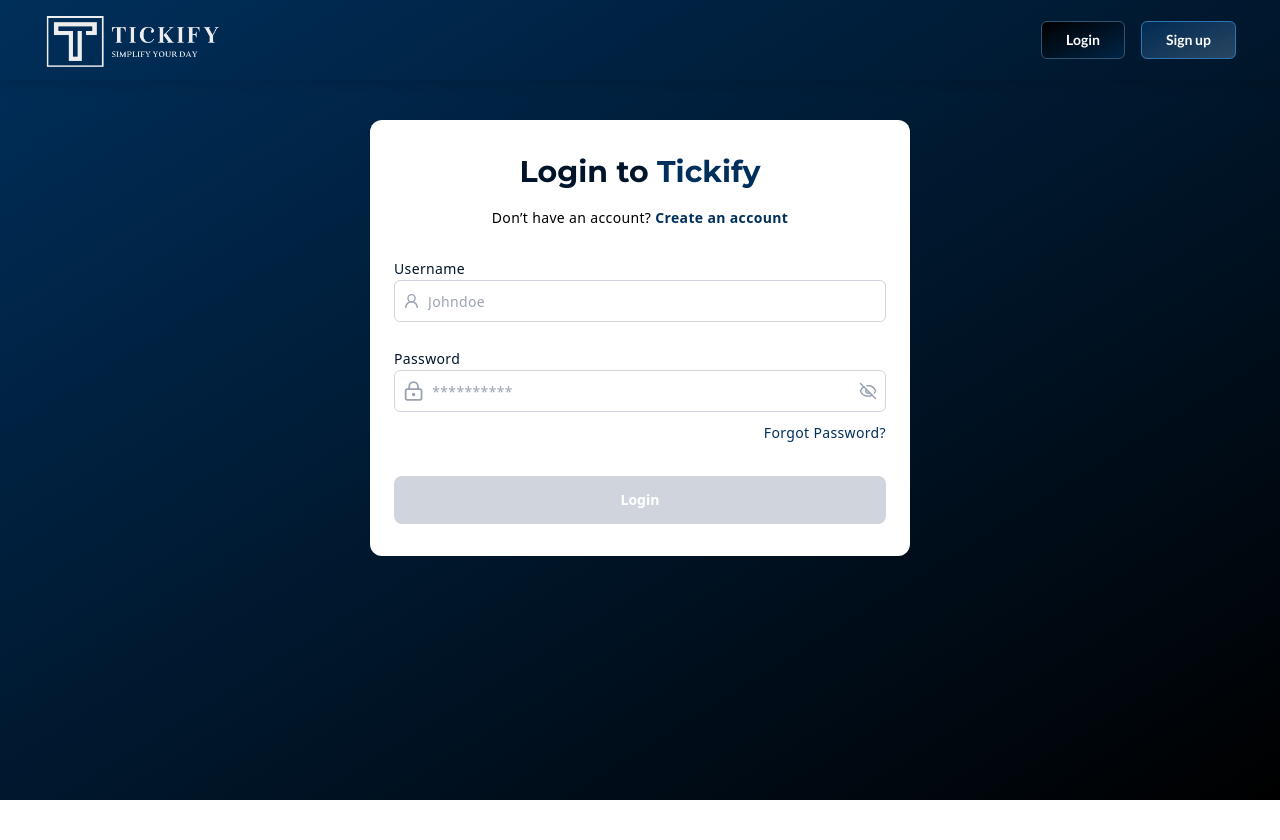
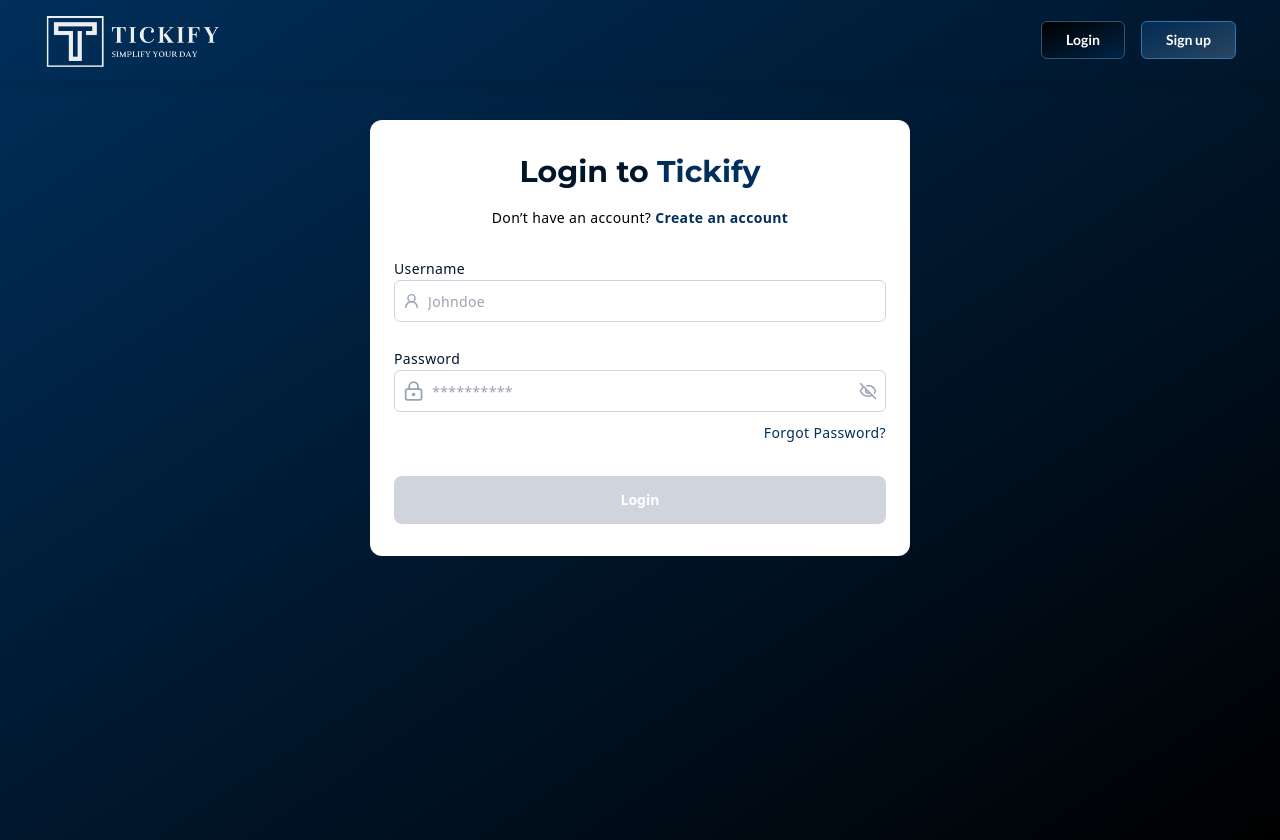
Before and after one commit to Jerryemmanuel01/tickify, a React (Vite) app in the folder frontend/: page /auth/login in a window 1280 px wide. Before the commit the page ends 800 px from the top, so only its background shows below. Built offline with nearby package versions, Linux system fonts and the light colour scheme; no server answers.

Commit message:
fix: TypeError fixed in the server

```diff
--- a/frontend/src/layouts/index.jsx
+++ b/frontend/src/layouts/index.jsx
@@ -3,7 +3,7 @@ import Navbar from "../components/Navbar"
 
 const index = () => {
   return (
-    <section className="w-full min-h-screen bg-gradient-to-br from-primary to-black pb-[env(safe-area-inset-bottom)] pt-[env(safe-area-inset-top)] ">
+    <section className="w-full min-h-[105vh] bg-gradient-to-br from-primary to-black pb-[env(safe-area-inset-bottom)] pt-[env(safe-area-inset-top)] ">
       <ScrollRestoration />
       <Navbar />
       <Outlet />
```
Also changed, not shown: 1 other file (tests, documents, lock files or other folders).
